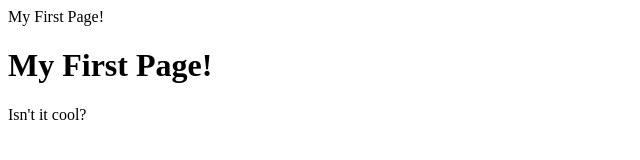
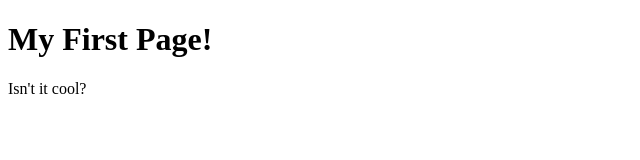
Before and after one commit to Sarah-Lopez/My-First-Page-, a plain HTML site: page Index.html in a window 1280 px wide. Shown: the whole page, without its empty margins (0-640 px from the left). Drawn offline with Linux system fonts and the light colour scheme.

Commit message:
Another try?

```diff
--- a/Index.html
+++ b/Index.html
@@ -2,7 +2,9 @@
 <html lang="en-us">
 
 
-<head>My First Page!</head>
+<head>
+    <meta http-equiv="Content-Type" content="text/html;charset=UTF-8">
+</head>
 
 <body>
 
```
